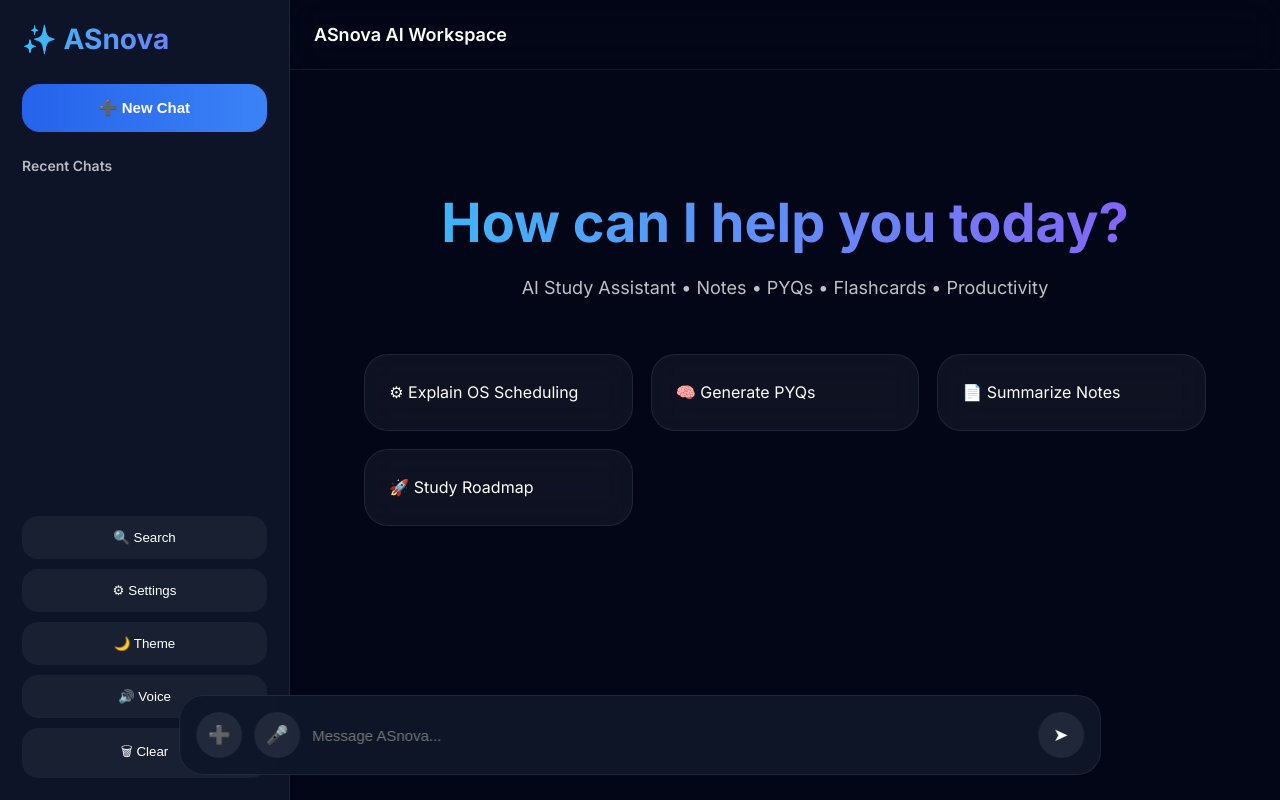
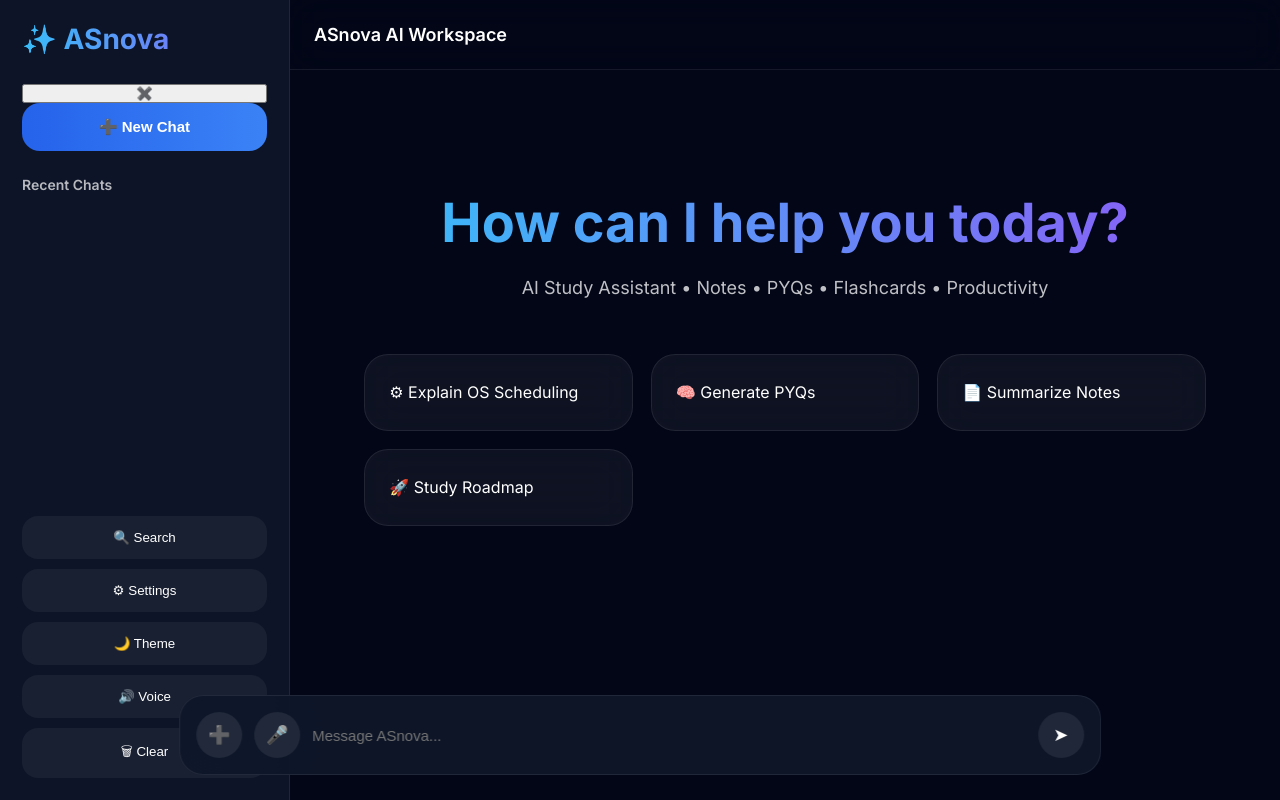
Before and after one commit to akshaybhardwaj411/asnova-ai, a plain HTML site: page frontend/index.html in a window 1280 px wide. Drawn offline with nearby package versions, Linux system fonts and the light colour scheme.

Commit message:
Add close button to sidebar in index.html

```diff
--- a/frontend/index.html
+++ b/frontend/index.html
@@ -88,6 +88,11 @@
             ✨ ASnova
 
         </div>
+
+        <button class="close-sidebar"
+        onclick="toggleSidebar(event)">
+            ✖️
+        </button>
 
         <!-- NEW CHAT -->
 
```
